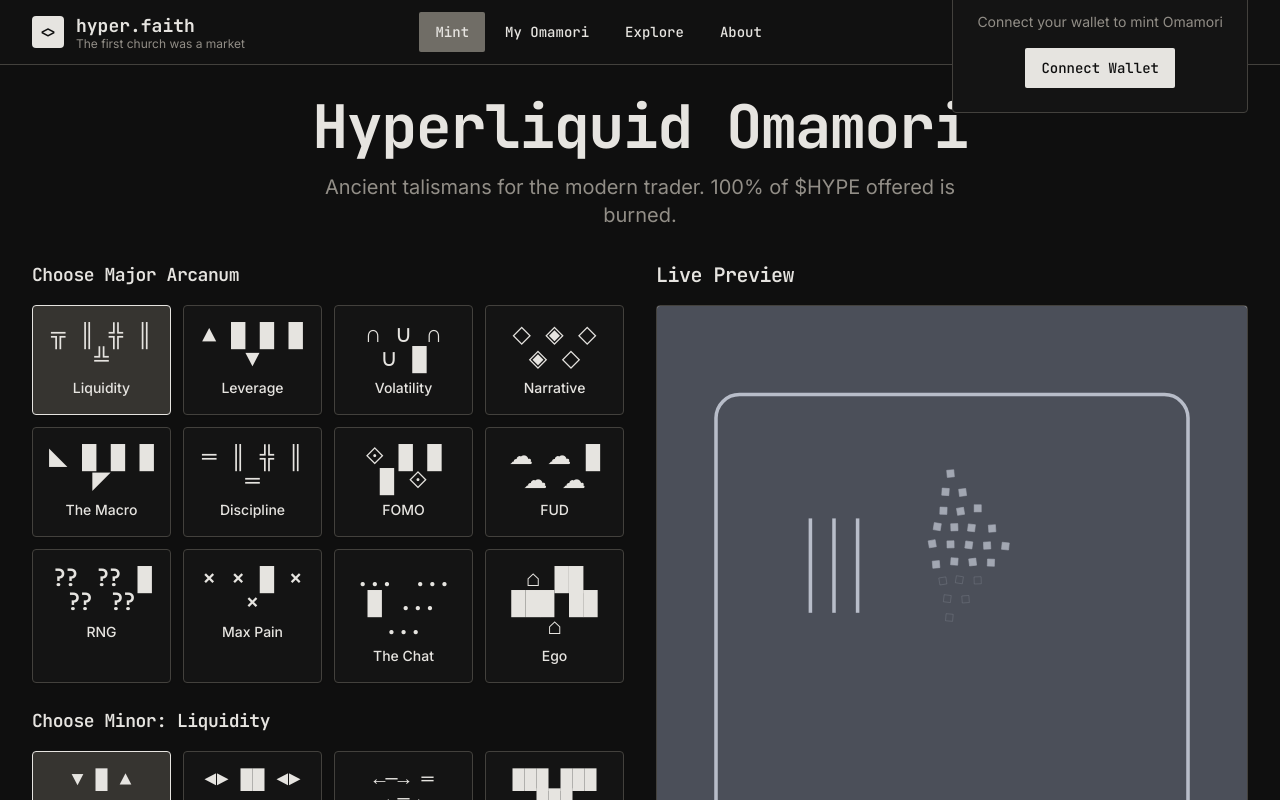
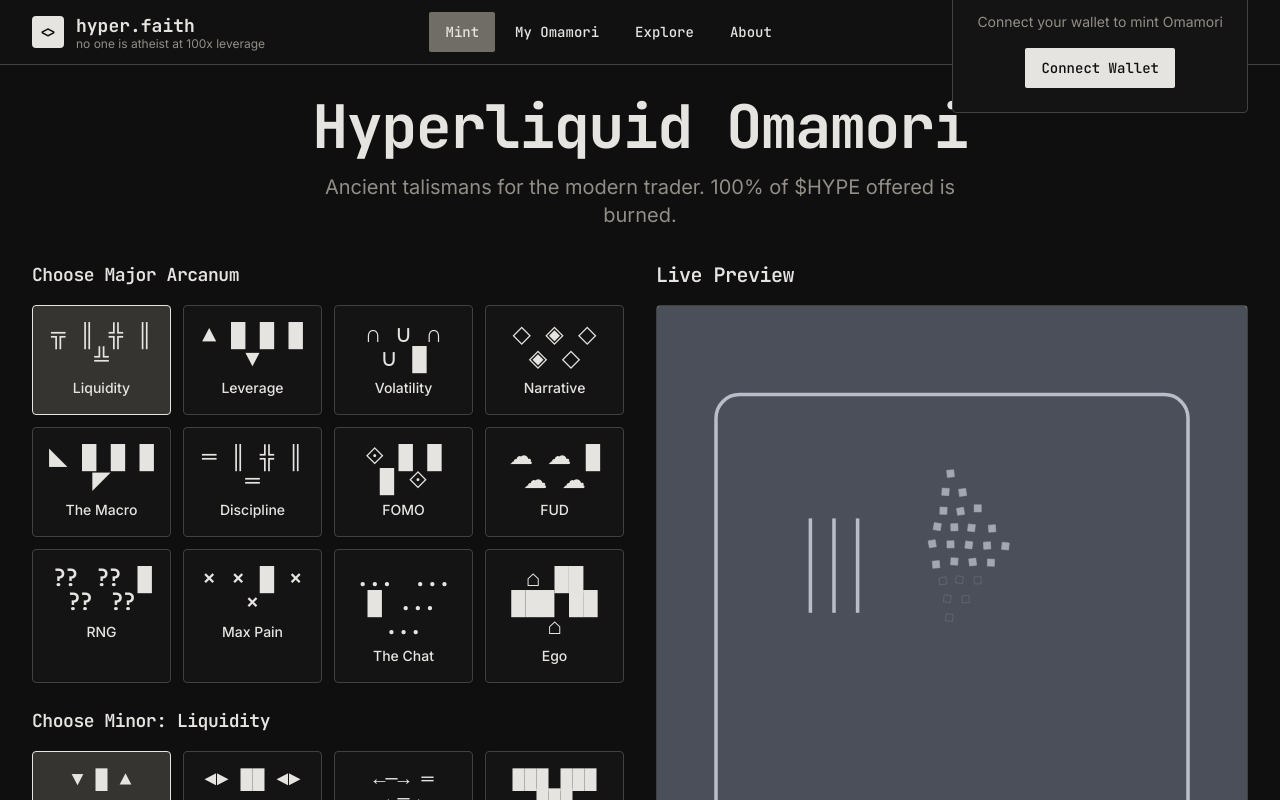
Before and after one commit to phitboy/hyper-faith, a React (Vite) app: page / in a window 1280 px wide. Shown: the top 800 px of the page. Built offline with nearby package versions, Linux system fonts and the light colour scheme.

Commit message:
Update tagline text

```diff
--- a/src/components/Layout.tsx
+++ b/src/components/Layout.tsx
@@ -37,7 +37,7 @@ export function Layout({
               <div>
                 <div className="font-mono text-lg font-bold">hyper.faith</div>
                 <div className="text-xs text-muted-foreground -mt-1">
-                  The first church was a market
+                  no one is atheist at 100x leverage
                 </div>
               </div>
             </Link>
```
